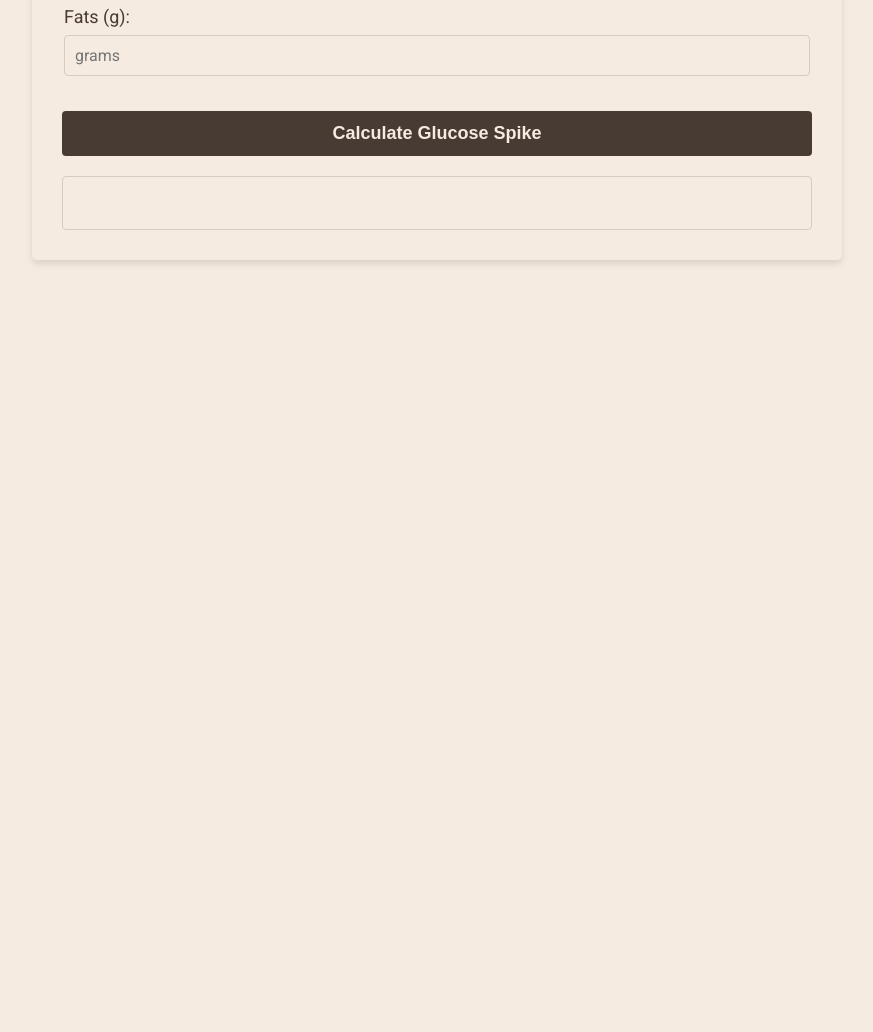
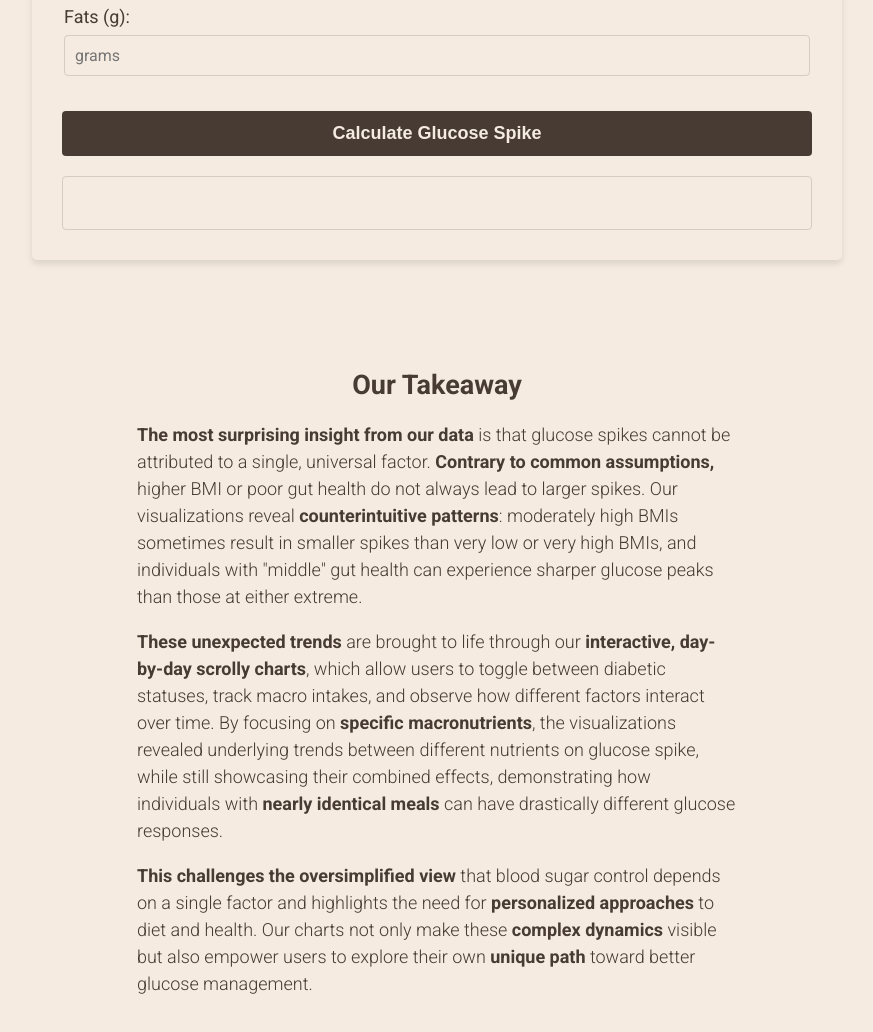
Before and after one commit to neil-dandekar/cgmacros-scrolly, a plain HTML site: page index.html in a window 1280 px wide. Shown: the part 7654-8686 px from the top of the page, without its empty margins (203-1076 px from the left). Before the commit the page ends 7964 px from the top, so only its background shows below. Drawn offline with nearby package versions, Linux system fonts and the light colour scheme; a script that the page names is missing.

Commit message:
final takeaway at the bottom

```diff
--- a/index.html
+++ b/index.html
@@ -460,6 +460,37 @@
                   </div>
                 </div>
               </section>
+
+            <!-- Final Takeaway Section -->
+            <section class="generic" id="takeaway">
+                <div class="form-container">
+                <h2 style="text-align: center;">Our Takeaway</h2>
+                <p>
+                    <strong>The most surprising insight from our data</strong> is that glucose spikes cannot be
+                    attributed to a single, universal factor. <strong>Contrary to common assumptions,</strong> higher
+                    BMI or poor gut health do not always lead to larger spikes. Our visualizations reveal
+                    <strong>counterintuitive patterns</strong>: moderately high BMIs sometimes result in smaller
+                    spikes than very low or very high BMIs, and individuals with "middle" gut health can
+                    experience sharper glucose peaks than those at either extreme.
+                </p>
+                <p>
+                    <strong>These unexpected trends</strong> are brought to life through our
+                    <strong>interactive, day-by-day scrolly charts</strong>, which allow users to toggle between
+                    diabetic statuses, track macro intakes, and observe how different factors interact over time.
+                    By focusing on <strong>specific macronutrients</strong>, the visualizations revealed
+                    underlying trends between different nutrients on glucose spike, while still
+                    showcasing their combined effects, demonstrating how individuals with
+                    <strong>nearly identical meals</strong> can have drastically different glucose responses.
+                </p>
+                <p>
+                    <strong>This challenges the oversimplified view</strong> that blood sugar control depends on a
+                    single factor and highlights the need for <strong>personalized approaches</strong> to diet and
+                    health. Our charts not only make these <strong>complex dynamics</strong> visible but also
+                    empower users to explore their own <strong>unique path</strong> toward better glucose
+                    management.
+                    </p>
+                </div>
+            </section>
         </main>
 
         <!-- Tooltip (hidden by default) -->
```
